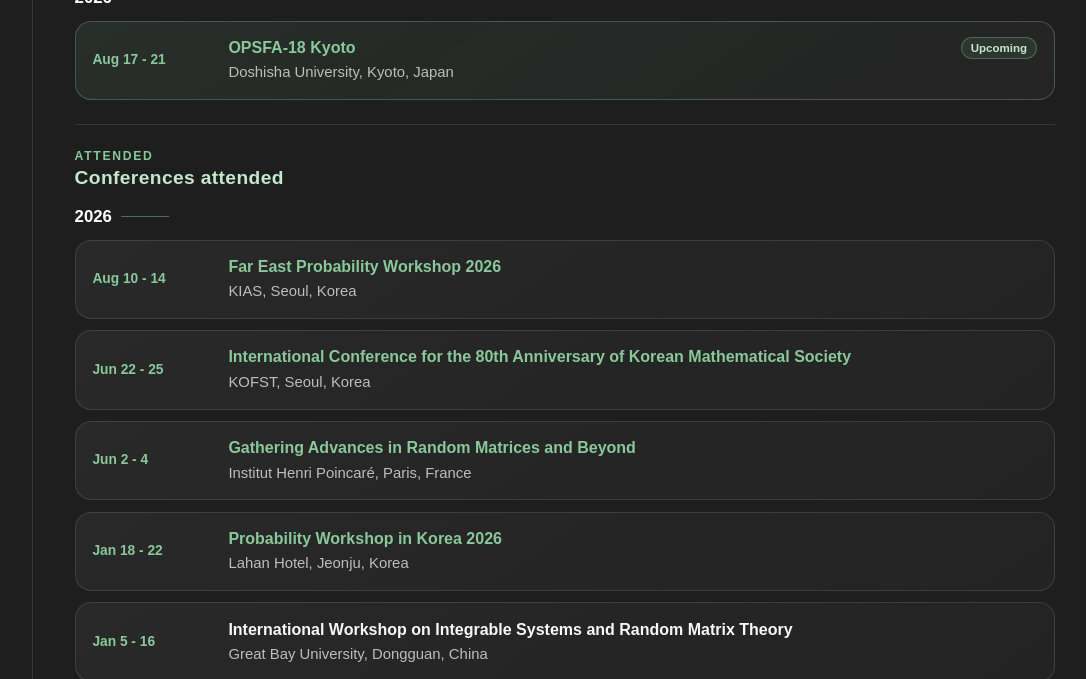
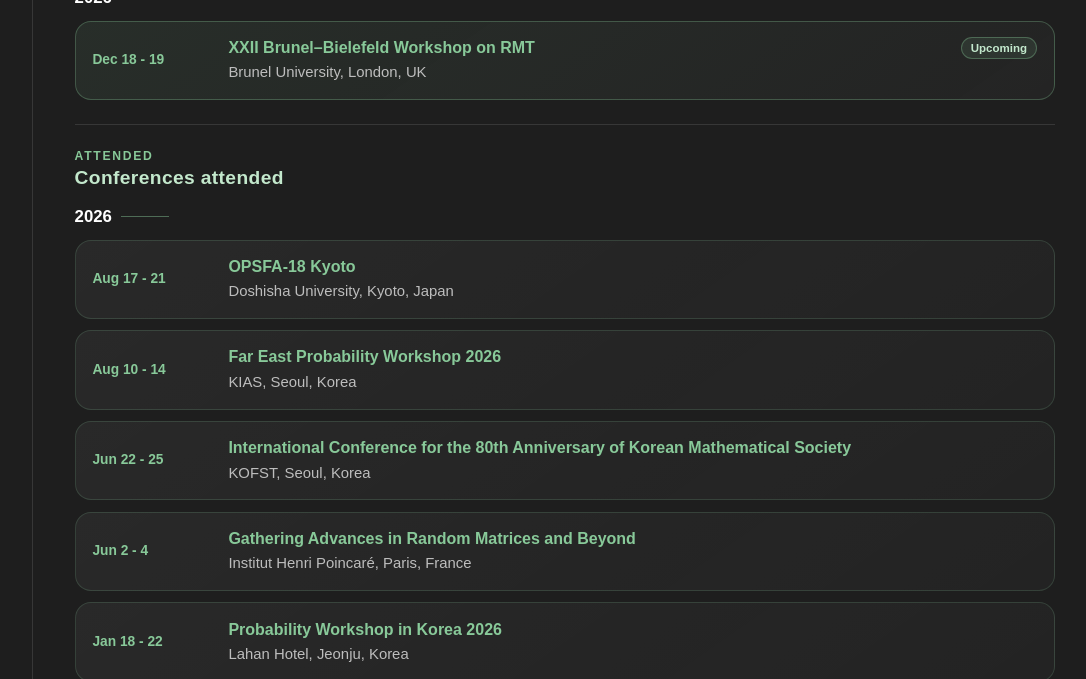
Before and after one commit to y-gJung/y-gJung.github.io, a Jekyll site: the page built from travel.md, in a window 1280 px wide and 900 px high, scrolled down 529 px, cut to the strip 221-900 px from the top of the window. Shown: the whole strip, without its empty margins (139-1225 px from the left). Built offline with Jekyll 4.4.1, drawn with Linux system fonts in a browser that asks for light colours.

Commit message:
Update travel.md

```diff
--- a/travel.md
+++ b/travel.md
@@ -26,10 +26,10 @@
       <h3>2026</h3>
       <div class="travel-card-list">
         <article class="travel-card upcoming">
-          <div class="travel-date">Aug 17 - 21</div>
+          <div class="travel-date">Dec 18 - 19</div>
           <div class="travel-card-body">
-            <h4><a href="https://opsfa18.com/">OPSFA-18 Kyoto</a></h4>
-            <p>Doshisha University, Kyoto, Japan</p>
+            <h4><a href="https://www.brunel.ac.uk/mathematics/research-and-phd-programmes/Random-Matrix-Theory-Workshops">XXII Brunel–Bielefeld Workshop on RMT</a></h4>
+            <p>Brunel University, London, UK</p>
           </div>
           <span class="travel-tag">Upcoming</span>
         </article>
@@ -47,6 +47,13 @@
     <div class="travel-year-block">
       <h3>2026</h3>
       <div class="travel-card-list">
+        <article class="travel-card">
+          <div class="travel-date">Aug 17 - 21</div>
+          <div class="travel-card-body">
+            <h4><a href="https://opsfa18.com/">OPSFA-18 Kyoto</a></h4>
+            <p>Doshisha University, Kyoto, Japan</p>
+          </div>
+        </article>
         <article class="travel-card">
           <div class="travel-date">Aug 10 - 14</div>
           <div class="travel-card-body">
```
